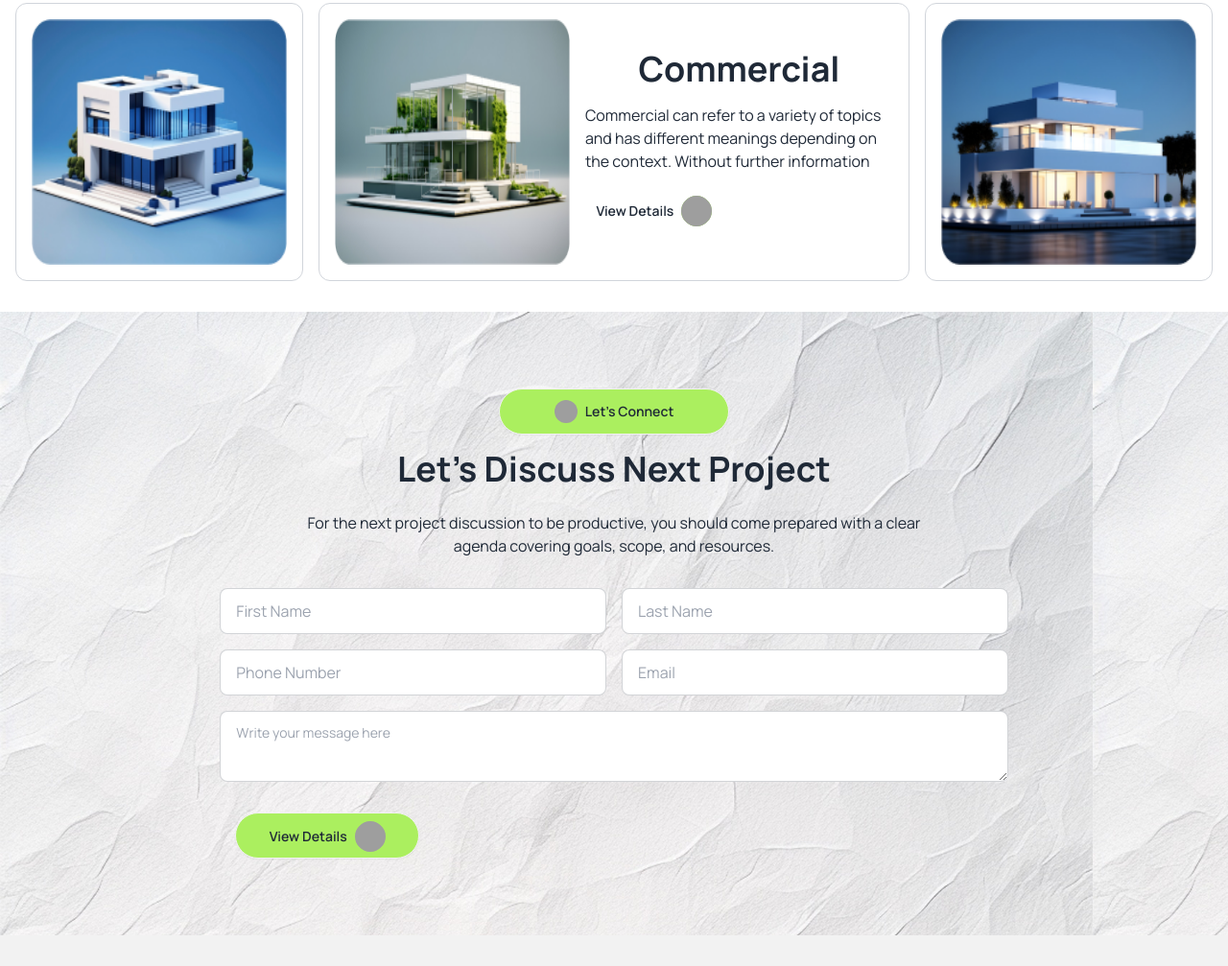
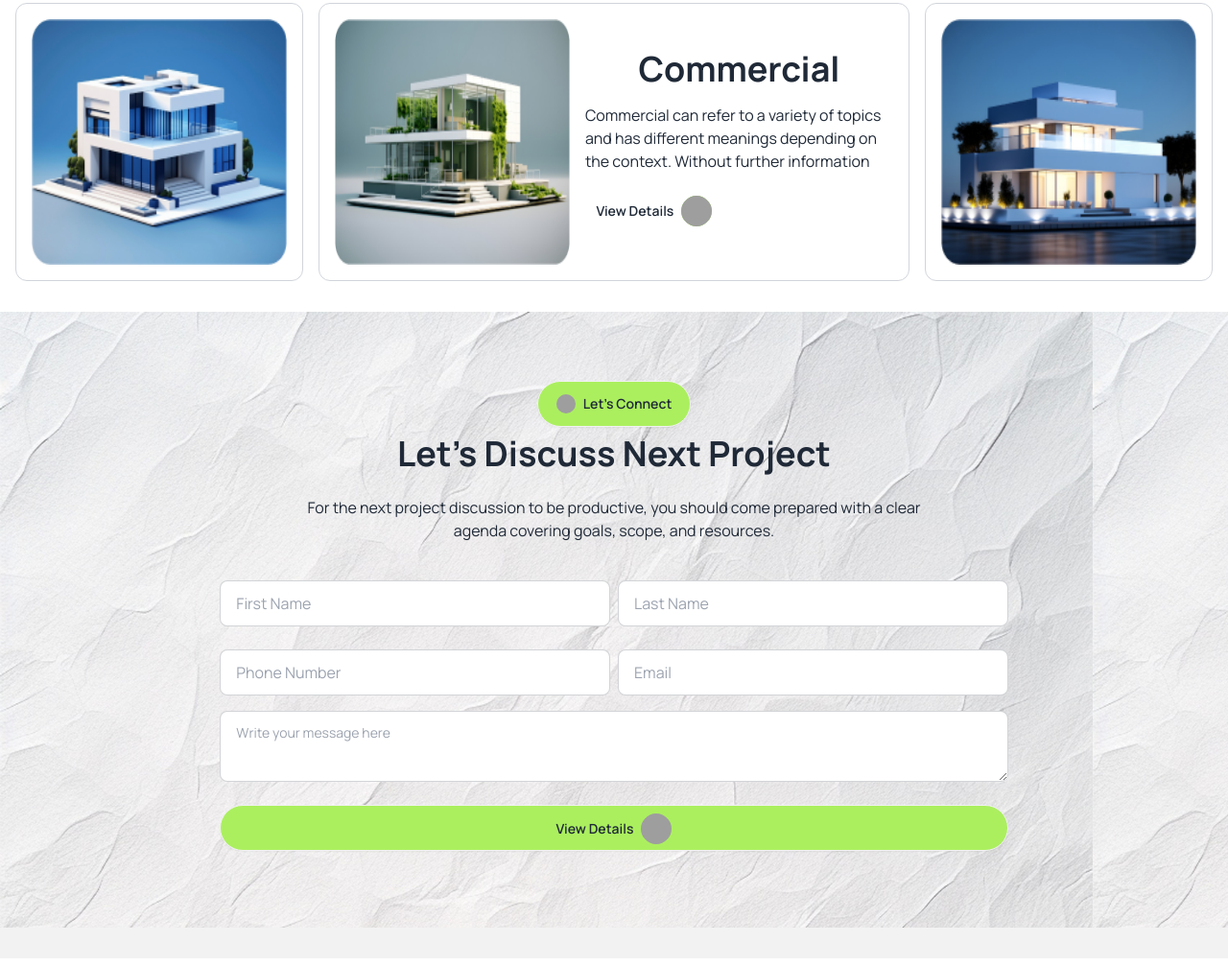
Before and after one commit to smrakib20/Home_Design_web, a plain HTML site: page index.html in a window 1280 px wide. Shown: the part 2534-3541 px from the top of the page at 96% size. Drawn offline with nearby package versions, Linux system fonts and the light colour scheme; grey boxes are pictures that could not be loaded.

Commit message:
completed without footer of my Home_web Project

```diff
--- a/index.html
+++ b/index.html
@@ -394,11 +394,11 @@
       <div class="bg-[url(assets/bg.jpg)] bg-repeat py-16 gap-4">
         <!-- text  -->
         <div class="text-center md:w-[50%] mx-4 mb-8 md:mx-auto">
-          <a class="btn bg-btns m-4 p-2 w-60 bg- rounded-3xl"
+          <a class="btn bg-btns m-2 p-2 w-40 rounded-3xl"
             ><img
               src="https://api.iconify.design/ph/arrow-right-thin.svg"
               alt="Arrow"
-              class="w-5 h-5 md:w-6 md:h-6 rounded-full"
+              class="w-4 h-4 md:w-5 md:h-5 rounded-full"
             />
             Let’s Connect
           </a>
@@ -412,28 +412,26 @@
           </p>
         </div>
         <!-- section  -->
-        <div
-          class="lg:w-2/3 grid grid-cols-1 md:grid-cols-2 mx-auto px-4 gap-4"
-        >
-          <label class="input input-bordered flex items-center">
+        <div class="lg:w-2/3 md:grid md:grid-cols-2 mx-auto px-4 gap-2">
+          <label class="input input-bordered flex items-center my-2">
             <input type="text" class="grow" placeholder="First Name" />
           </label>
-          <label class="input input-bordered flex items-center">
+          <label class="input input-bordered flex items-center my-2">
             <input type="text" class="grow" placeholder="Last Name" />
           </label>
-          <label class="input input-bordered flex items-center">
+          <label class="input input-bordered flex items-center my-2">
             <input type="number" class="grow" placeholder="Phone Number" />
           </label>
-          <label class="input input-bordered flex items-center">
+          <label class="input input-bordered flex items-center my-2">
             <input type="email" class="grow" placeholder="Email" />
           </label>
           <textarea
-            class="textarea textarea-bordered flex items-center col-span-2 row-span-3"
+            class="textarea textarea-bordered flex items-center w-full col-span-2 row-span-3"
             name="grow"
             id=""
             placeholder="Write your message here"
           ></textarea>
-          <a class="btn bg-btns m-4 p-2 w-4/5 md:w-48 rounded-3xl"
+          <a class="btn bg-btns my-4 p-2 w-full col-span-2 rounded-3xl"
             >View Details
             <img
               src="https://api.iconify.design/ph/arrow-right-thin.svg"
```
